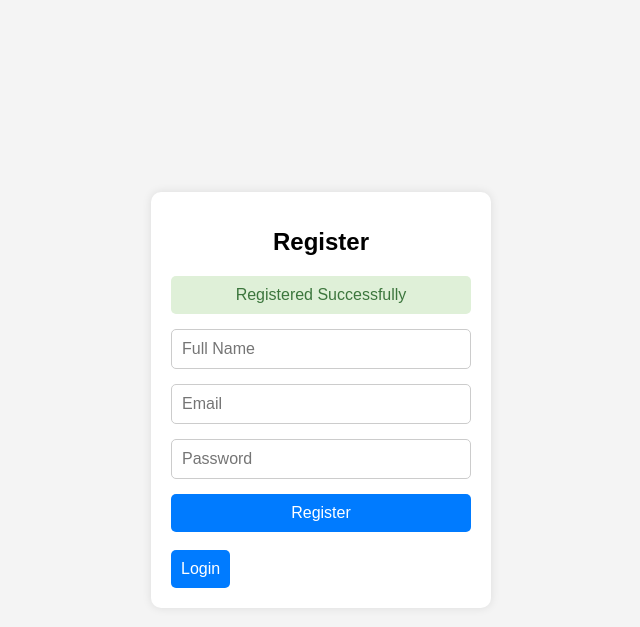
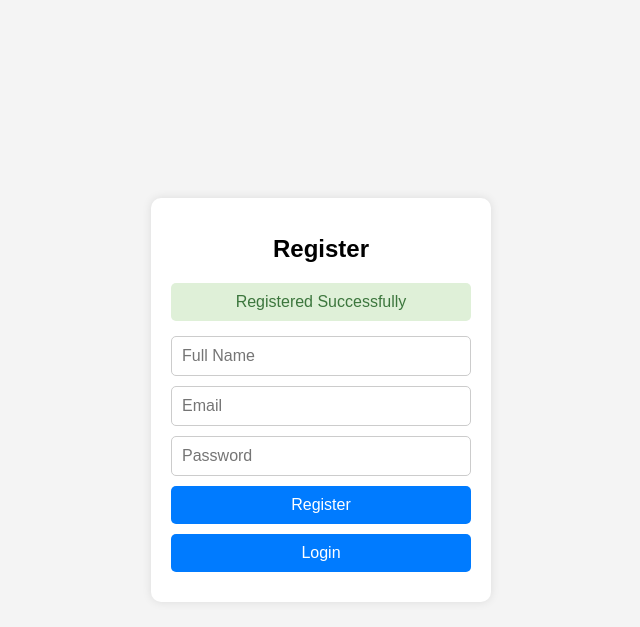
Before and after one commit to RO-HIT17/Flask_TODO_V3, a Flask app: page /register in a window 1280 px wide. Shown: the top 627 px of the page, without its empty margins (319-959 px from the left). Run offline with Flask 3, Linux system fonts and the light colour scheme; data comes from the database, SQL or seed files in the repository.

Commit message:
fixed css

```diff
--- a/static/register.css
+++ b/static/register.css
@@ -31,7 +31,7 @@ body {
 .register-container input[type="email"],
 .register-container input[type="password"] {
     padding: 10px;
-    margin-bottom: 15px;
+    margin-bottom: 10px;
     border-radius: 5px;
     border: 1px solid #ccc;
     font-size: 16px;
@@ -45,12 +45,28 @@ body {
     color: white;
     font-size: 16px;
     cursor: pointer;
+    margin-bottom: 10px;
 }
 
 .register-container button:hover {
     background-color: #0056b3;
 }
 
+.register-container .login {
+    width: 100%;
+    padding: 10px;
+    background-color: #007BFF;
+    border: none;
+    border-radius: 5px;
+    color: white;
+    font-size: 16px;
+    cursor: pointer;
+    text-align: center;
+}
+
+.register-container .login:hover {
+    background-color: #0056b3;
+}
 .register-container .error_message {
     text-align: center;
     background-color: #f4d0d0;
--- a/templates/register.html
+++ b/templates/register.html
@@ -31,9 +31,8 @@
             <button type="submit">Register</button>
         </form>
 
-        <br>
         {% if val %}
-        <a href="{{ url_for('main') }}"><button>Login</button></a>
+        <a href="{{ url_for('main') }}"><button class = "login">Login</button></a>
         {% endif %}
     </div>
 
```
